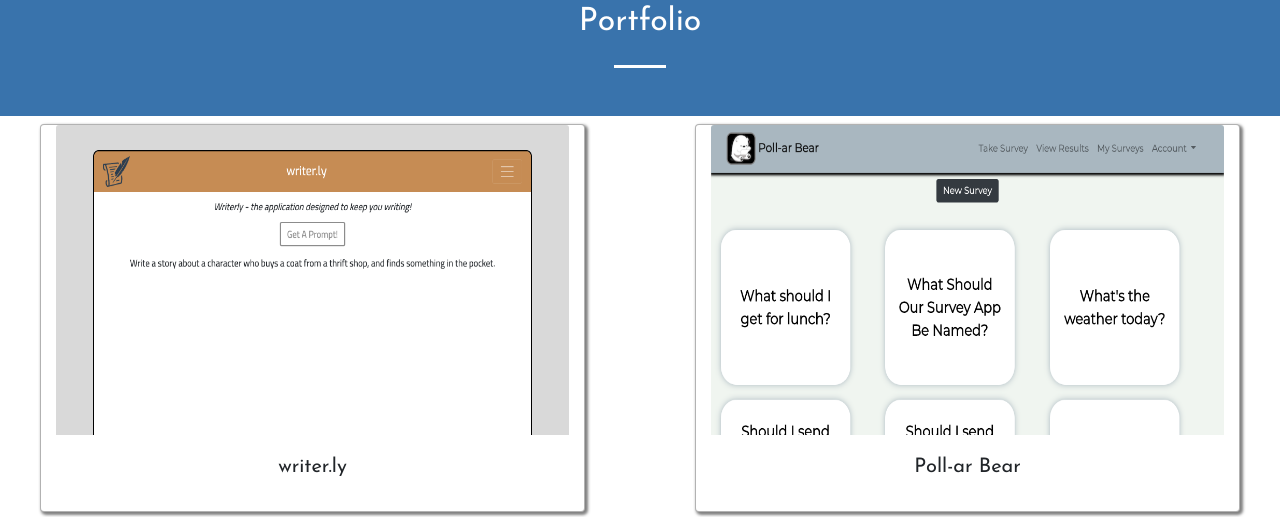
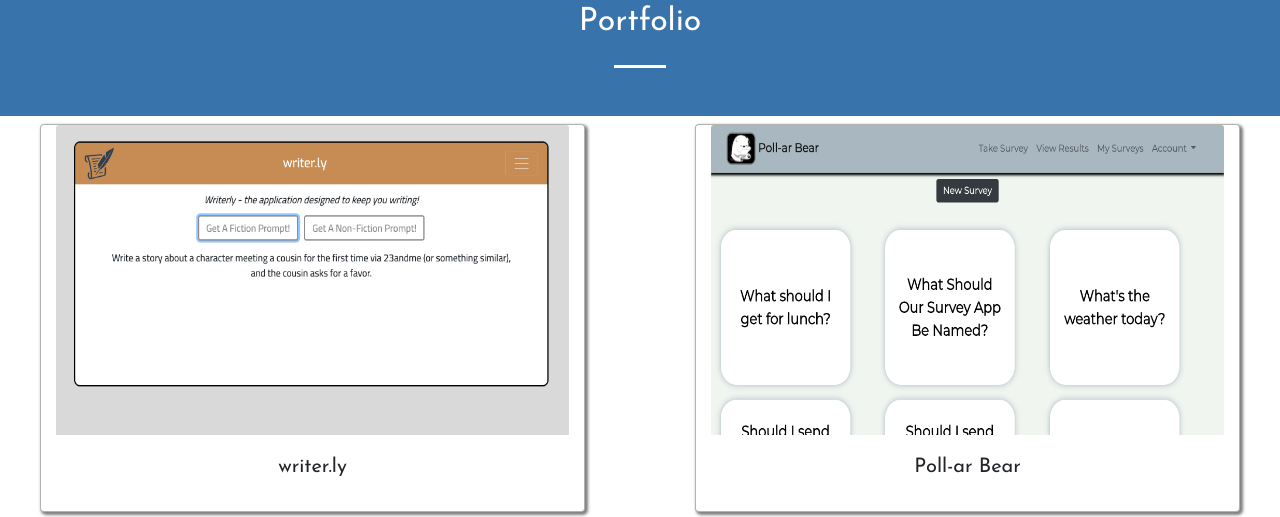
Before and after one commit to torystosse/torystosse.github.io, a website with bundled scripts: page index.html in a window 1280 px wide. Shown: the part 2376-2893 px from the top of the page. Built offline with nearby package versions, Linux system fonts and the light colour scheme; files whose address does not match are found by name.

Commit message:
Updated project #4 screenshot
Updated writer.ly screenshot with updated app.

```diff
--- a/index.html
+++ b/index.html
@@ -249,7 +249,7 @@
 
         <div class="col-lg-5 col-sm-5 portfolio-popup card mx-auto" style="width: 20rem;">
           <a class="portfolio-box" data-toggle="modal" data-target="#projectFourModal">
-            <img class="img-fluid travel-tracker card-img-top" src="img/portfolio/writerly.png" alt="">
+            <img class="img-fluid travel-tracker card-img-top" src="img/portfolio/writer-ly.png" alt="">
             <div class="portfolio-box-caption">
               <div class="project-category text-white-70">
                 View
@@ -347,7 +347,7 @@
             </button>
           </div>
           <div class="modal-body">
-            <img class="img-fluid project-four-modal-image" src="img/portfolio/writerly.png" alt="">
+            <img class="img-fluid project-four-modal-image" src="img/portfolio/writer-ly.png" alt="">
             <p>A full stack application that allows users to generate a random writing prompt, as well as add their own prompts to the database, where they can edit/delete their prompts. Time taken to complete: 4 days.</p>
             <p>For this project, I was inspired by my love for writing, and hate of writer's block. I wanted to create an application to help fellow writer's get the writing juices flowing, and inspire them to create new stories. Features in progress: separating out fiction and nonfiction prompts, and allowing users to upload completed stories to their account.</p>
             <p>Technologies used: React.js, Javascript, HTML, CSS, Express, Node.js, MongoDB, Mongoose.</p>
```
Also changed, not shown: img/portfolio/writer-ly.png (added).
